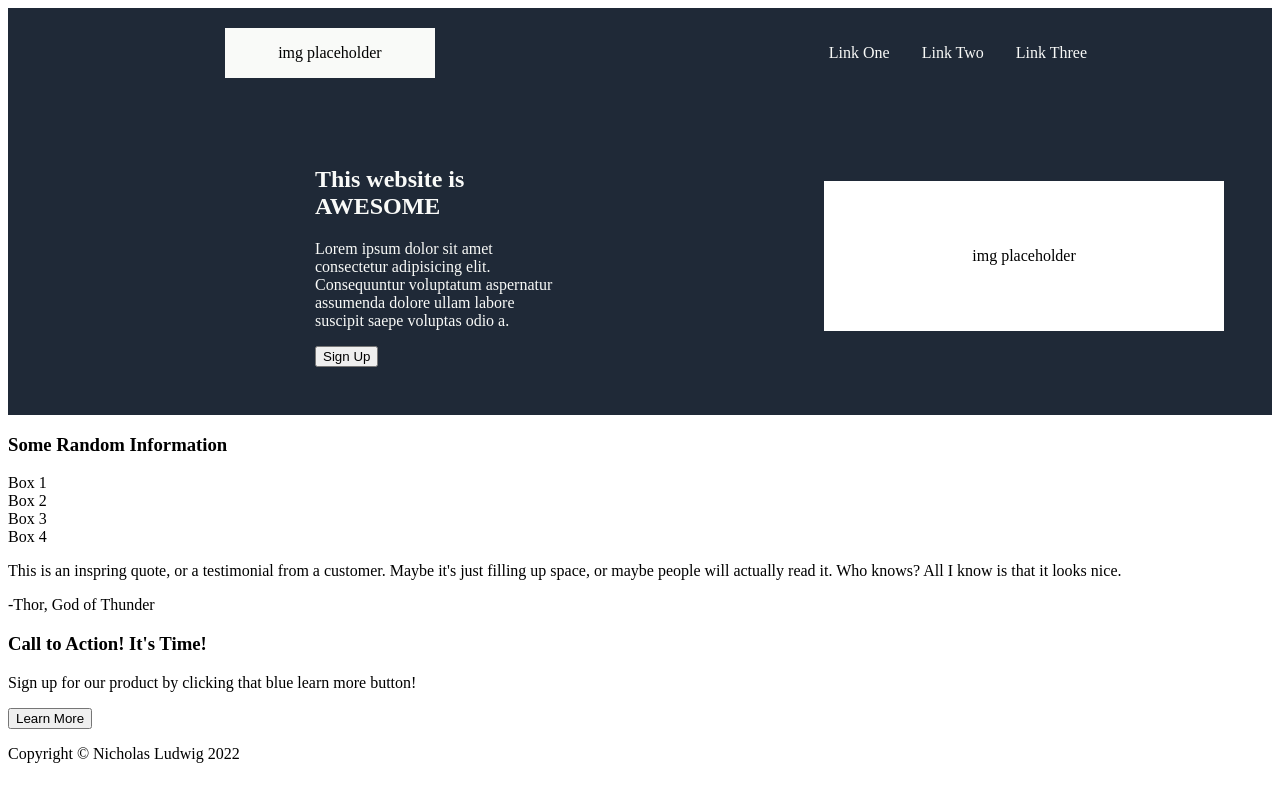
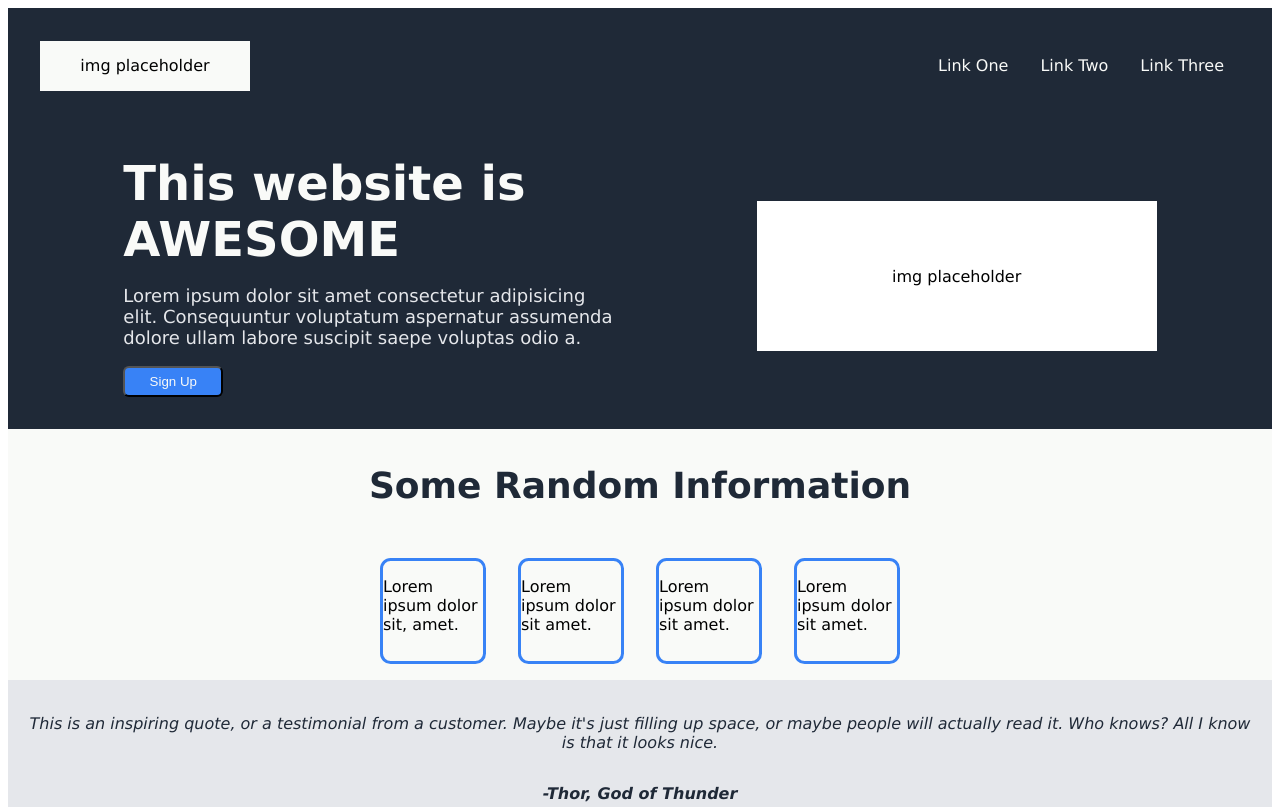
Before and after one commit to NicholasLudwig/top-landing-page, a plain HTML site: page index.html in a window 1280 px wide. Shown: the top 807 px of the page. Drawn offline with Linux system fonts and the light colour scheme.

Commit message:
Add colors, fonts, refinement to styles.css Added fonts, font sizes, font weights, and colors to header, footer, all sections, and buttons.

```diff
--- a/index.html
+++ b/index.html
@@ -5,7 +5,7 @@
   <meta http-equiv="X-UA-Compatible" content="IE=edge">
   <meta name="viewport" content="width=device-width, initial-scale=1.0">
   <link rel="stylesheet" href="styles.css">
-  <title>Document</title>
+  <title>TOP Landing Page</title>
  </head>
  <body>
   <header>
@@ -20,7 +20,7 @@
    <div class="one-left">
     <h2>This website is AWESOME</h2>
     <p>Lorem ipsum dolor sit amet consectetur adipisicing elit. Consequuntur voluptatum aspernatur assumenda dolore ullam labore suscipit saepe voluptas odio a.</p>
-    <button>Sign Up</button>
+    <button class="one-btn">Sign Up</button>
    </div>
    <div class="one-right">
     img placeholder
@@ -29,15 +29,31 @@
   <section class="two">
    <h3>Some Random Information</h3>
    <div class="boxes">
-    <div>Box 1</div>
-    <div>Box 2</div>
-    <div>Box 3</div>
-    <div>Box 4</div>
+    <div class="box">
+     <p>
+      Lorem ipsum dolor sit, amet.
+     </p>
+    </div>
+    <div class="box">
+     <p>
+      Lorem ipsum dolor sit amet.
+     </p>
+    </div>
+    <div class="box">
+     <p>
+      Lorem ipsum dolor sit amet.
+     </p>
+    </div>
+    <div class="box">
+     <p>
+      Lorem ipsum dolor sit amet.
+     </p>
+    </div>
    </div>
   </section>
   <section class="three">
-   <p>This is an inspring quote, or a testimonial from a customer. Maybe it's just filling up space, or maybe people will actually read it. Who knows? All I know is that it looks nice.</p>
-   <p>-Thor, God of Thunder</p>
+   <p>This is an inspiring quote, or a testimonial from a customer. Maybe it's just filling up space, or maybe people will actually read it. Who knows? All I know is that it looks nice.</p>
+   <p><strong>-Thor, God of Thunder</strong></p>
   </section>
   <section class="four">
    <div class="container">
@@ -46,7 +62,7 @@
      <p>Sign up for our product by clicking that blue learn more button!</p>
     </div>
     <div class="cont-right">
-     <button>Learn More</button>
+     <button class="cont-btn">Learn More</button>
     </div>
    </div>
   </section>
--- a/styles.css
+++ b/styles.css
@@ -1,17 +1,28 @@
 header {
  display: flex;
  align-items: center;
- justify-content: space-evenly;
+ justify-content: space-between;
  background-color: #1F2937;
  color: #f9faf8;
- padding-left: 48px;
+ font-family: 'Lucida Sans', 'Lucida Sans Regular', 'Lucida Grande', 'Lucida Sans Unicode', Geneva, Verdana, sans-serif;
+ width: auto;
+ padding: 32px;
+}
+
+footer {
+ display: flex;
+ align-items: center;
+ justify-content: center;
+ background-color: #1F2937;
+ color: #f9faf8;
+ margin: 0;
+ padding: 14px 0px;
+ font-family: 'Lucida Sans', 'Lucida Sans Regular', 'Lucida Grande', 'Lucida Sans Unicode', Geneva, Verdana, sans-serif;
 }
 
 ul {
  display: flex;
  list-style: none;
- margin-left: auto;
- margin-right: auto;
 }
 
 a {
@@ -26,7 +37,6 @@ a {
  justify-content: center;
  height: 50px;
  width: 210px;
- margin: 20px auto;
  background-color: #f9faf8;
  color: black;
 }
@@ -34,18 +44,29 @@ a {
 .one {
  display: flex;
  align-items: center;
- justify-content: space-between;
+ justify-content: space-evenly;
  background-color: #1F2937;
- margin-left: auto;
- padding: 48px 48px;
+ font-family: 'Lucida Sans', 'Lucida Sans Regular', 'Lucida Grande', 'Lucida Sans Unicode', Geneva, Verdana, sans-serif;
+ width: initial;
+ padding: 32px;
 }
 
 .one-left {
+ display: flex;
+ align-items: center;
+ justify-content: flex-start;
+ flex-wrap: wrap;
+ color: #E5E7Eb;
+ font-size: 18px;
+ margin-right: 25px;
+ max-width: 500px;
+}
+
+.one h2 {
+ font-size: 48px;
+ font-weight: bolder;
  color: #f9faf8;
- width: 250px;
- height: auto;
- flex-wrap: wrap;
- margin-left: auto;
+ margin: 0;
 }
 
 .one-right {
@@ -55,6 +76,84 @@ a {
  display: flex;
  align-items: center;
  justify-content: center;
- margin-left: auto;
+ margin-left: 25px;
  background-color: white;
 }
+
+.one-btn {
+ background-color: #3882f6;
+ border-radius: 6px;
+ color: #f9faf8;
+ width: 100px;
+ padding: 6px;
+ flex: 0 1 auto;
+}
+
+.two {
+ display: flex;
+ align-items: center;
+ justify-content: center;
+ flex-direction: column;
+ background-color: #f9faf8;
+ font-family: 'Lucida Sans', 'Lucida Sans Regular', 'Lucida Grande', 'Lucida Sans Unicode', Geneva, Verdana, sans-serif;
+}
+
+.two h3 {
+ font-family: 'Lucida Sans', 'Lucida Sans Regular', 'Lucida Grande', 'Lucida Sans Unicode', Geneva, Verdana, sans-serif;
+ font-size: 36px;
+ font-weight: bold;
+ color: #1F2937;
+}
+
+.boxes {
+ display: flex;
+}
+
+.box {
+ height: 100px;
+ width: 100px;
+ border: 3px solid #3882f6;
+ border-radius: 10%;
+ margin: 1em;
+}
+
+.three {
+ display: flex;
+ flex-direction: column;
+ flex-wrap: wrap;
+ background-color: #E5E7Eb;
+ font-family: 'Lucida Sans', 'Lucida Sans Regular', 'Lucida Grande', 'Lucida Sans Unicode', Geneva, Verdana, sans-serif;
+ font-style: italic;
+ text-align: center;
+ color: #1F2937;
+ padding: 18px;
+}
+
+.four {
+ display: flex;
+ align-items: center;
+ justify-content: center;
+ background-color: #f9faf8;
+ color: #f9faf8;
+ padding: 48px;
+}
+
+.container {
+ display: flex;
+ align-items: center;
+ justify-content: space-between;
+ background-color: #3882f6;
+ width: 600px;
+ padding: 0px 32px;
+ border-radius: 6px;
+ font-family: 'Lucida Sans', 'Lucida Sans Regular', 'Lucida Grande', 'Lucida Sans Unicode', Geneva, Verdana, sans-serif;
+}
+
+.cont-btn {
+background-color: #3882f6;
+border:2px solid #f9faf8;
+border-radius: 6px;
+color: #f9faf8;
+width: 100px;
+padding: 6px;
+}
```
